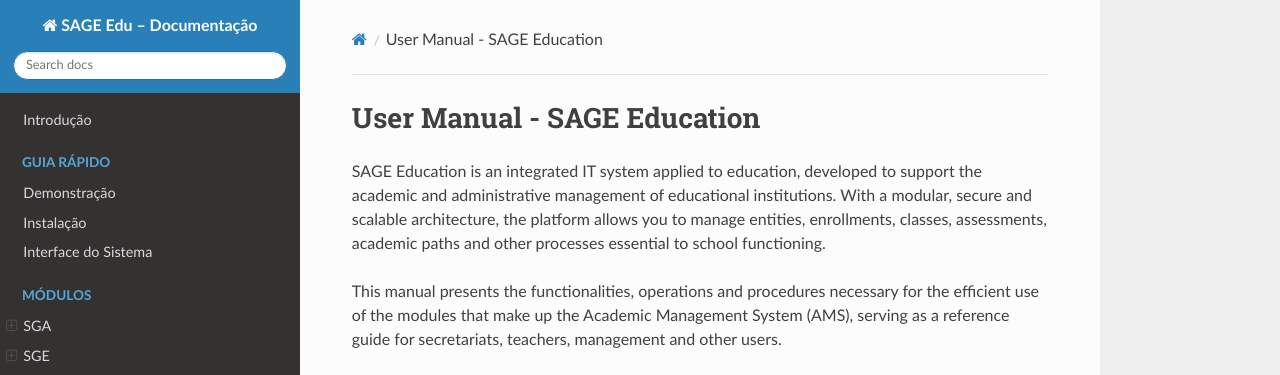
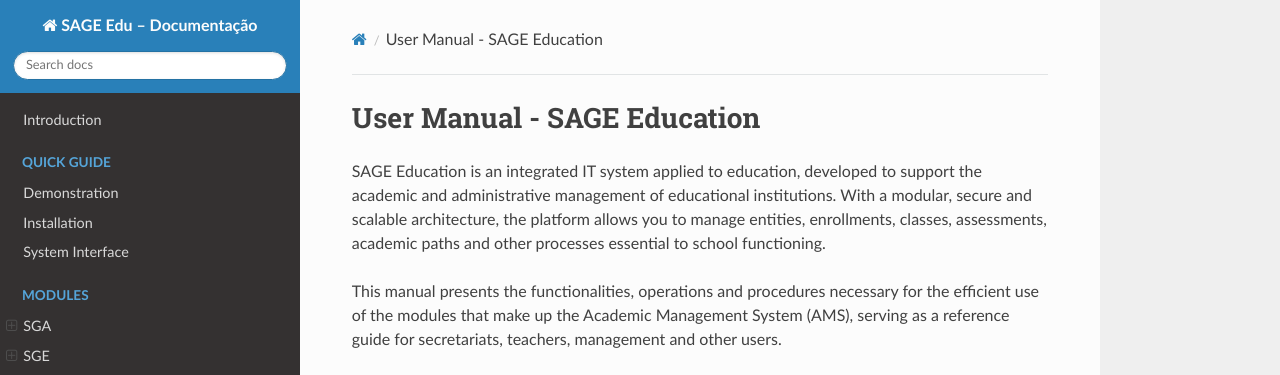
Before and after one commit to zacariasjuliano/sage-edu-docs, an MkDocs documentation site: the page built from docs/index.md, in a window 1280 px wide. Shown: the top 375 px of the page. Built offline with MkDocs 1.6.1, drawn with Linux system fonts in a browser that asks for light colours; nearby versions of some CDN libraries.

Commit message:
Translate nav

```diff
--- a/mkdocs.yml
+++ b/mkdocs.yml
@@ -13,23 +13,23 @@
     - content.code.copy
 
 nav:
-  - Introdução: guia/intro.md
-  - Guia Rápido:
-    - Demonstração: guia/demo.md
-    - Instalação: guia/install.md
-    - Interface do Sistema: guia/interface.md
-  - Módulos:
+  - Introduction: guia/intro.md
+  - Quick Guide:
+    - Demonstration: guia/demo.md
+    - Installation: guia/install.md
+    - System Interface: guia/interface.md
+  - Modules:
     - SGA:
-      - Descrição: modulos/sga/intro.md
-      - Entidades: modulos/sga/party.md
-      - Matrículas: modulos/sga/matriculation.md
-      - Turmas: modulos/sga/classes.md
-      - Avaliações: modulos/sga/avaliation.md
-      - Configurações: modulos/sga/configuration.md
+      - Description: modulos/sga/intro.md
+      - Entities: modulos/sga/party.md
+      - Matriculations: modulos/sga/matriculation.md
+      - Classes: modulos/sga/classes.md
+      - Avaliations: modulos/sga/avaliation.md
+      - Configurations: modulos/sga/configuration.md
     - SGE:
-      - Descrição: modulos/sge/intro.md
+      - Description: modulos/sge/intro.md
     - SIE:
-      - Descrição: modulos/sie/intro.md
+      - Description: modulos/sie/intro.md
   #- Manual do Utilizador:
     #- Perfis de Acesso: guia/perfis.md
     #- Fluxo de Operações: guia/conceitos.md
```
Also changed, not shown: 1 other file.
